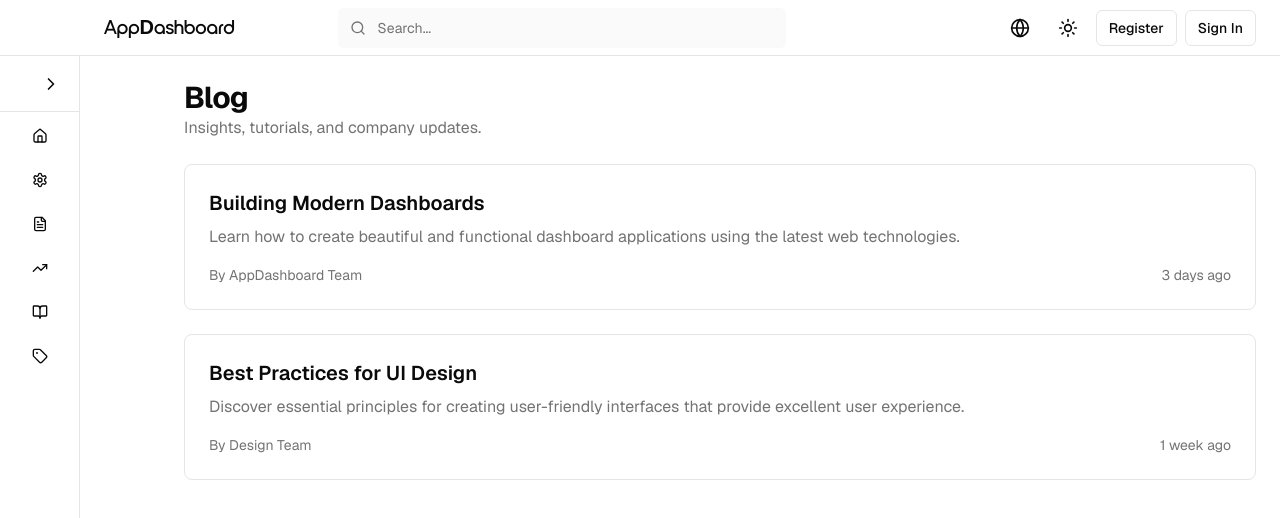
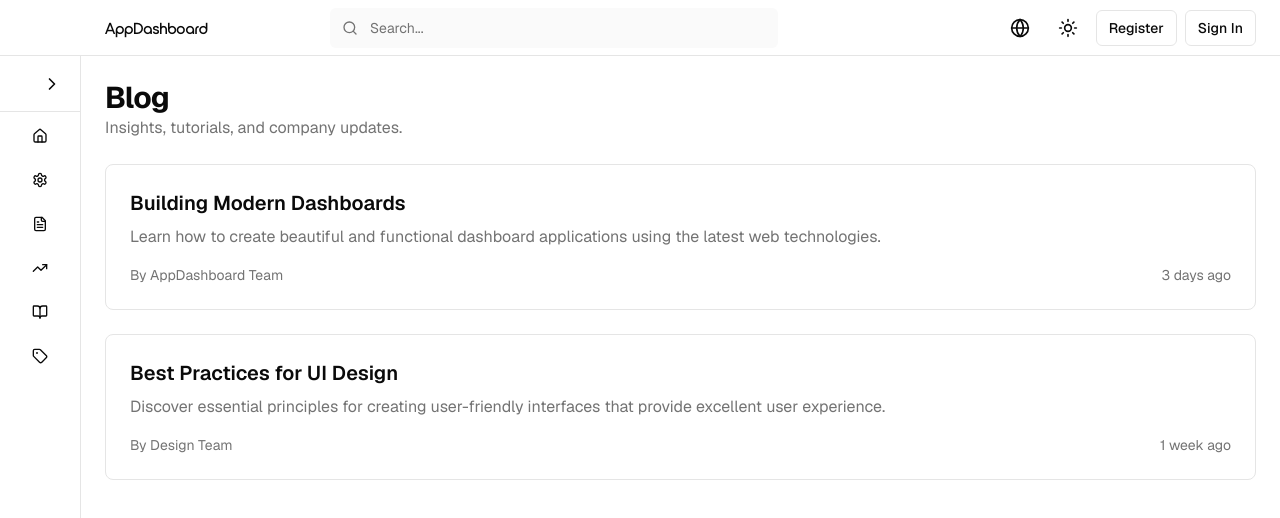
Before and after one commit to babuas25/platform, a Next.js app: page /blog in a window 1280 px wide. Shown: the top 518 px of the page. Built offline with nearby package versions, Linux system fonts and the light colour scheme.

Commit message:
Improve dashboard UI and performance: optimize search bar, center chevron icon, add new font file

```diff
--- a/app/globals.css
+++ b/app/globals.css
@@ -119,7 +119,7 @@
 
 /* Performance-optimized transitions */
 * {
-  transition-property: color, background-color, border-color, text-decoration-color, fill, stroke, opacity, transform;
+  transition-property: color, border-color, text-decoration-color, fill, stroke, opacity, transform;
   transition-timing-function: cubic-bezier(0.4, 0, 0.2, 1);
   transition-duration: 200ms;
 }
--- a/app/layout.tsx
+++ b/app/layout.tsx
@@ -6,7 +6,7 @@ import { ThemeProvider } from '@/components/providers/theme-provider';
 
 // Nordique Pro Semibold font for logo
 const nordiquePro = localFont({
-  src: '../public/fonts/nordiquepro-semibold.ttf',
+  src: '../public/fonts/nordiquepro-semibold.otf',
   variable: '--font-nordique-pro',
   display: 'swap',
   fallback: ['serif'],
@@ -68,9 +68,9 @@ export default function RootLayout({
         {/* Preload Nordique Pro font for better performance */}
         <link
           rel="preload"
-          href="/fonts/nordiquepro-semibold.ttf"
+          href="/fonts/nordiquepro-semibold.otf"
           as="font"
-          type="font/ttf"
+          type="font/otf"
           crossOrigin="anonymous"
         />
       </head>
--- a/components/layout/header.tsx
+++ b/components/layout/header.tsx
@@ -1,6 +1,6 @@
 "use client"
 
-import { Search, Moon, Sun, Menu, User, Globe } from "lucide-react"
+import { Search, Moon, Sun, Menu, User, Globe, X } from "lucide-react"
 import { Button } from "@/components/ui/button"
 import { Input } from "@/components/ui/input"
 import {
@@ -23,6 +23,7 @@ const Header = memo(function Header({ onSidebarToggle, isSidebarOpen, sidebarCol
   const { theme, setTheme } = useTheme()
   const { currentLanguage, languages, changeLanguage } = useLanguage()
   const [isClient, setIsClient] = useState(false)
+  const [isMobileSearchOpen, setIsMobileSearchOpen] = useState(false)
 
   // Simple client check without complex state management
   useEffect(() => {
@@ -33,9 +34,14 @@ const Header = memo(function Header({ onSidebarToggle, isSidebarOpen, sidebarCol
     setTheme?.(theme === "dark" ? "light" : "dark")
   }, [theme, setTheme])
 
+  const toggleMobileSearch = useCallback(() => {
+    setIsMobileSearchOpen(prev => !prev)
+  }, [])
+
   return (
-    <header className="header-container fixed top-0 left-0 right-0 z-50 w-full border-b bg-background/95 backdrop-blur supports-[backdrop-filter]:bg-background/60">
-      <div className="header-content relative flex h-14 items-center justify-between px-4 lg:px-6">
+    <>
+      <header className="header-container fixed top-0 left-0 right-0 z-50 w-full border-b bg-background/95 backdrop-blur supports-[backdrop-filter]:bg-background/60">
+        <div className="header-content relative flex h-14 items-center justify-between px-4 lg:px-6">
         {/* Mobile menu button */}
         <Button
           variant="ghost"
@@ -47,8 +53,8 @@ const Header = memo(function Header({ onSidebarToggle, isSidebarOpen, sidebarCol
         </Button>
 
         {/* Logo */}
-        <div className={`flex items-center transition-all duration-300 ease-in-out ${sidebarCollapsed ? 'lg:ml-[80px]' : 'lg:ml-[256px]'}`}>
-          <h1 className="text-xl font-bold font-nordique-pro">AppDashboard</h1>
+        <div className={`flex items-center transition-[margin] duration-300 ease-in-out ${sidebarCollapsed ? 'lg:ml-[81px]' : 'lg:ml-[256px]'}`}>
+          <h1 className="font-bold font-nordique-pro w-[118px] h-6 flex items-center text-base leading-none">AppDashboard</h1>
         </div>
 
         {/* Search - Desktop */}
@@ -65,7 +71,7 @@ const Header = memo(function Header({ onSidebarToggle, isSidebarOpen, sidebarCol
         {/* Right side buttons */}
         <div className="flex items-center space-x-2 ml-auto z-10">
           {/* Search - Mobile */}
-          <Button variant="ghost" size="icon" className="md:hidden">
+          <Button variant="ghost" size="icon" className="md:hidden" onClick={toggleMobileSearch}>
             <Search className="h-5 w-5" />
           </Button>
 
@@ -75,7 +81,7 @@ const Header = memo(function Header({ onSidebarToggle, isSidebarOpen, sidebarCol
               <Button
                 variant="ghost"
                 size="icon"
-                className="transition-all duration-300 ease-in-out"
+                className="transition-opacity duration-300 ease-in-out"
                 disabled={!isClient}
               >
                 <Globe className="h-5 w-5" />
@@ -105,14 +111,14 @@ const Header = memo(function Header({ onSidebarToggle, isSidebarOpen, sidebarCol
             variant="ghost"
             size="icon"
             onClick={handleThemeToggle}
-            className="transition-all duration-200 ease-in-out"
+            className="transition-transform duration-200 ease-in-out"
             aria-label="Toggle theme"
           >
             <div className="relative w-5 h-5">
               {isClient ? (
                 <>
-                  <Sun className={`absolute h-5 w-5 transition-all duration-200 ease-in-out ${theme === "dark" ? 'rotate-90 scale-0 opacity-0' : 'rotate-0 scale-100 opacity-100'}`} />
-                  <Moon className={`absolute h-5 w-5 transition-all duration-200 ease-in-out ${theme === "dark" ? 'rotate-0 scale-100 opacity-100' : '-rotate-90 scale-0 opacity-0'}`} />
+                  <Sun className={`absolute h-5 w-5 transition-[transform,opacity] duration-200 ease-in-out ${theme === "dark" ? 'rotate-90 scale-0 opacity-0' : 'rotate-0 scale-100 opacity-100'}`} />
+                  <Moon className={`absolute h-5 w-5 transition-[transform,opacity] duration-200 ease-in-out ${theme === "dark" ? 'rotate-0 scale-100 opacity-100' : '-rotate-90 scale-0 opacity-0'}`} />
                 </>
               ) : (
                 <Sun className="h-5 w-5" />
@@ -137,6 +143,31 @@ const Header = memo(function Header({ onSidebarToggle, isSidebarOpen, sidebarCol
         </div>
       </div>
     </header>
+
+    {/* Mobile Search Dropdown - Optimized */}
+    {isMobileSearchOpen && (
+      <div className="fixed top-14 left-0 right-0 z-[60] bg-background border-b shadow-md md:hidden">
+        <div className="p-3">
+          <div className="relative">
+            <Search className="absolute left-3 top-1/2 h-4 w-4 -translate-y-1/2 text-muted-foreground" />
+            <Input
+              placeholder="Search..."
+              className="pl-10 pr-10 bg-muted/50 border-0 h-9"
+              autoFocus
+            />
+            <Button
+              variant="ghost"
+              size="sm"
+              className="absolute right-0 top-0 h-9 w-9 flex items-center justify-center"
+              onClick={toggleMobileSearch}
+            >
+              <X className="h-4 w-4" />
+            </Button>
+          </div>
+        </div>
+      </div>
+    )}
+    </>
   )
 })
 
--- a/components/layout/main-layout.tsx
+++ b/components/layout/main-layout.tsx
@@ -36,8 +36,8 @@ export function MainLayout({ children }: MainLayoutProps) {
         />
 
         {/* Main content */}
-        <main className={`flex-1 transition-all duration-300 ease-in-out ${sidebarCollapsed ? 'lg:ml-[80px]' : 'lg:ml-[256px]'}`}>
-          <div className="p-6 transition-all duration-300 ease-in-out">
+        <main className={`flex-1 transition-[margin] duration-300 ease-in-out ${sidebarCollapsed ? '' : 'lg:ml-[256px]'}`}>
+          <div className="p-6">
             {children}
           </div>
         </main>
--- a/components/layout/sidebar.tsx
+++ b/components/layout/sidebar.tsx
@@ -90,10 +90,10 @@ export function Sidebar({ isOpen, onClose, isCollapsed, onToggleCollapse }: Side
       {/* Sidebar */}
       <aside
         className={cn(
-          "fixed left-0 top-14 z-50 h-[calc(100vh-3.5rem)] transform border-r bg-background transition-all duration-200 ease-in-out lg:static lg:z-auto lg:translate-x-0 box-border",
+          "fixed left-0 top-14 z-50 h-[calc(100vh-3.5rem)] transform border-r bg-background transition-[width,transform] duration-200 ease-in-out lg:static lg:z-auto lg:translate-x-0 box-border",
           // On mobile, always use full width when open. On desktop, respect isCollapsed state
           "w-[256px] lg:w-auto",
-          isCollapsed && "lg:w-[80px]",
+          isCollapsed && "lg:w-[81px]",
           !isCollapsed && "lg:w-[256px]",
           isOpen ? "translate-x-0" : "-translate-x-full"
         )}
@@ -101,15 +101,19 @@ export function Sidebar({ isOpen, onClose, isCollapsed, onToggleCollapse }: Side
         <div className="flex h-full flex-col">
           {/* Sidebar header */}
           <div className={cn(
-            "p-2 border-b h-14",
-            shouldShowText ? "flex items-center justify-center" : "flex items-center justify-center"
+            "border-b h-14 flex items-center justify-center relative",
+            shouldShowText ? "px-4" : ""
           )}>
-            {shouldShowText && <h2 className="text-lg font-bold font-nordique-pro w-full text-center">AppDashboard</h2>}
+            {shouldShowText && (
+              <h2 className="font-bold font-nordique-pro text-center leading-none flex items-center w-24 h-[18px] text-sm">
+                AppDashboard
+              </h2>
+            )}
             <Button
               variant="ghost"
               size="icon"
               onClick={onToggleCollapse}
-              className="hidden lg:flex shrink-0 absolute right-2"
+              className="hidden lg:flex shrink-0 absolute right-2 h-10 w-10 items-center justify-center"
             >
               {isCollapsed ? (
                 <ChevronRight className="h-5 w-5" />
```
Also changed, not shown: public/fonts/nordiquepro-semibold.otf (added).
